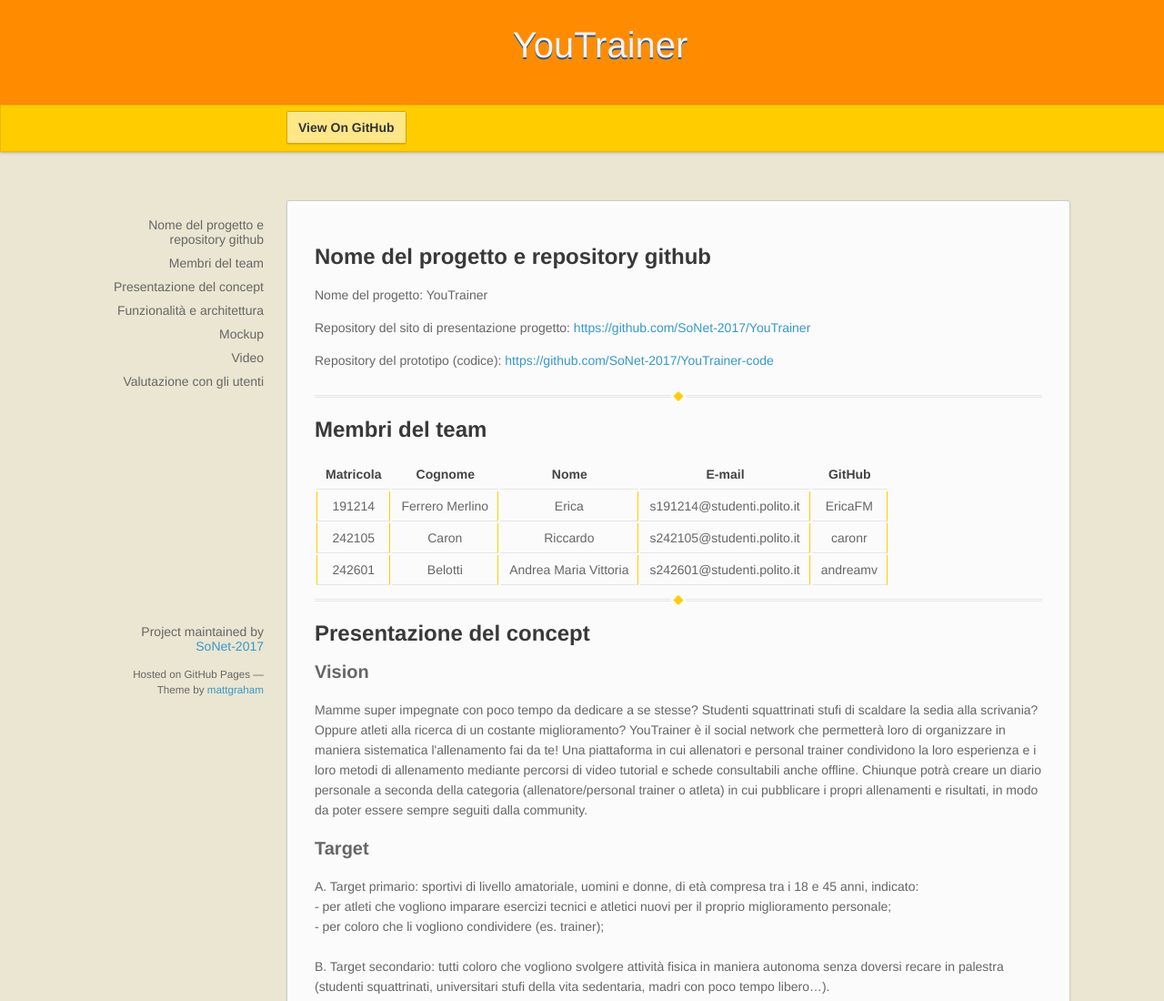
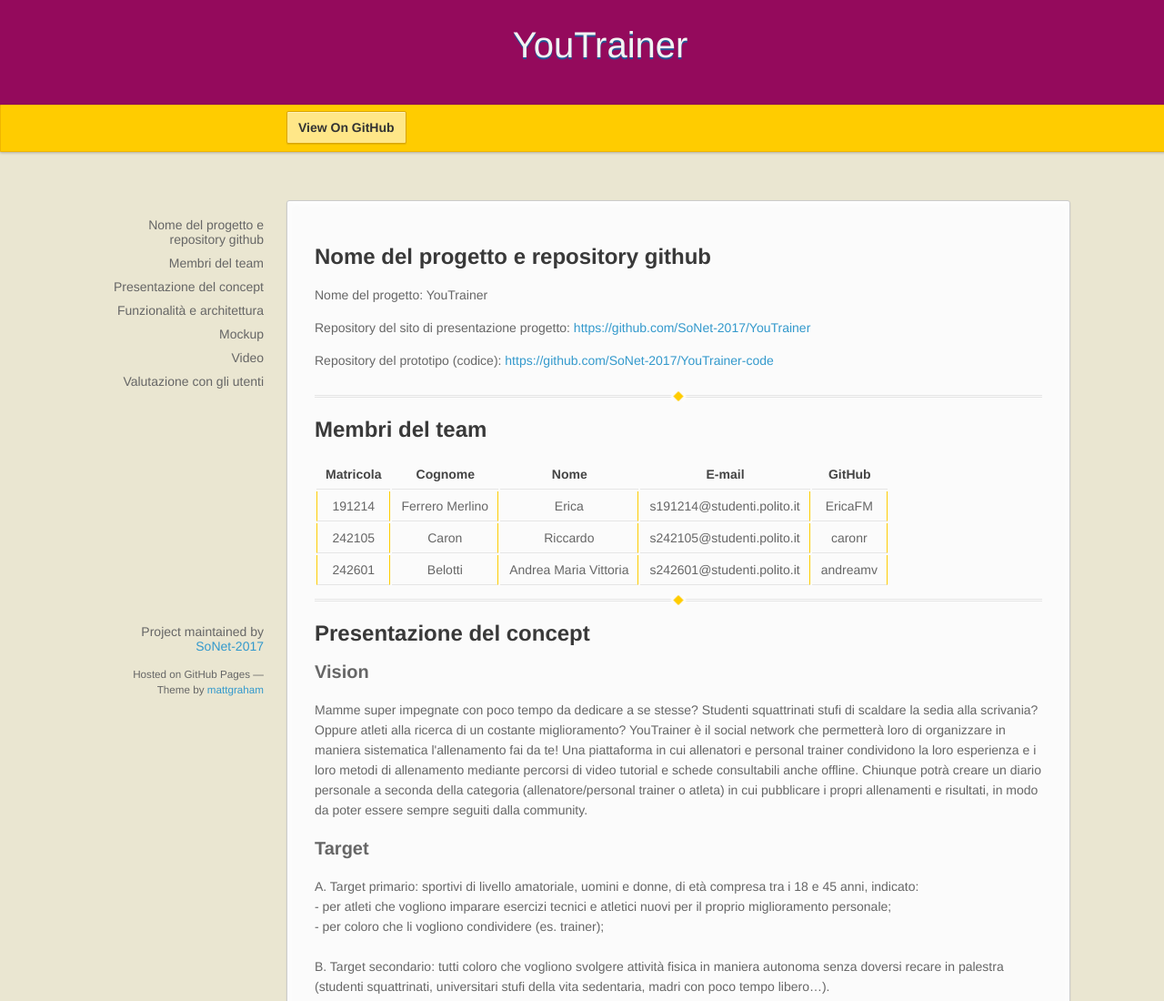
Before and after one commit to SoNet-2017/SportCity, a plain HTML site: page index.html in a window 1280 px wide. Shown: the top 1100 px of the page at 91% size. Drawn offline with Linux system fonts and the light colour scheme.

Commit message:
Update style.css

```diff
--- a/css/style.css
+++ b/css/style.css
@@ -51,7 +51,7 @@
     right: 0;
     width: 100%;
     text-align: center;
-    background: darkorange;
+    background: #940A5C;
     box-shadow: 1px 0px 2px rgba(0, 0, 0, 0.75);
     z-index: 99;
     -webkit-font-smoothing: antialiased;
```
